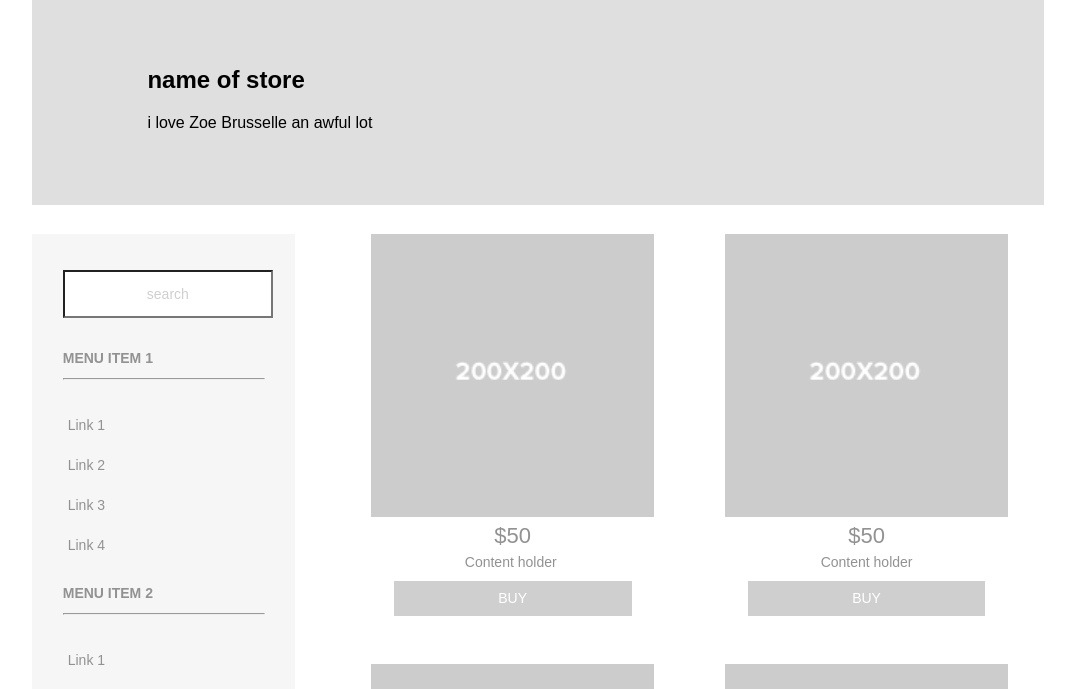
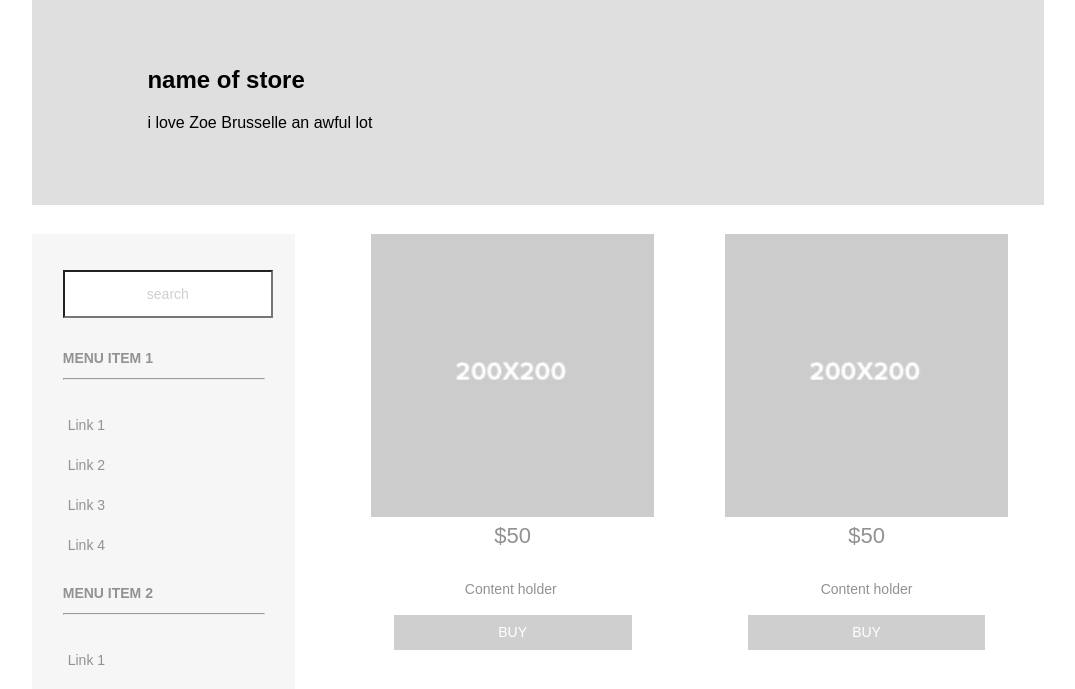
Before and after one commit to kristianwant/colab-site, a plain HTML site: page index.html in a window 1280 px wide. Shown: the part 57-746 px from the top of the page, without its empty margins (102-1177 px from the left). Drawn offline with Linux system fonts and the light colour scheme.

Commit message:
Description box

```diff
--- a/eCommerceAssets/styles/eCommerceStyle.css
+++ b/eCommerceAssets/styles/eCommerceStyle.css
@@ -127,13 +127,15 @@ header {
 /* Content holder for products in catalog*/
 .productRow .productInfo .productContent {
 	position: relative;
-	top: -37px;
+	top: -10px;
 	font-size: 14px;
+	text-align: center;
 	font-family: source-sans-pro, sans-serif;
 	font-style: normal;
 	font-weight: 200;
 	color: rgba(146,146,146,1.00);
 	white-space: pre-wrap;
+	height: 50px;
 }
 /* Buy button for products in catalog */
 .productRow .productInfo .buyButton {
```
